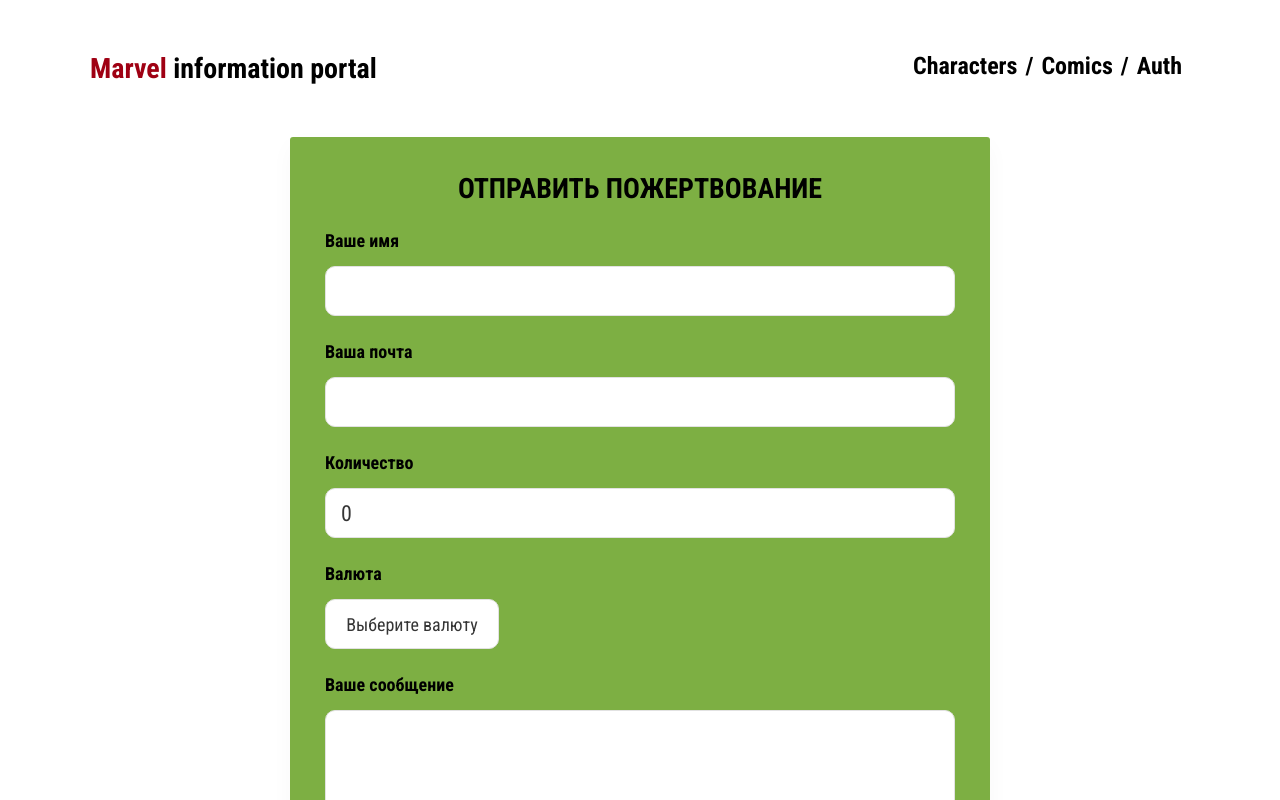
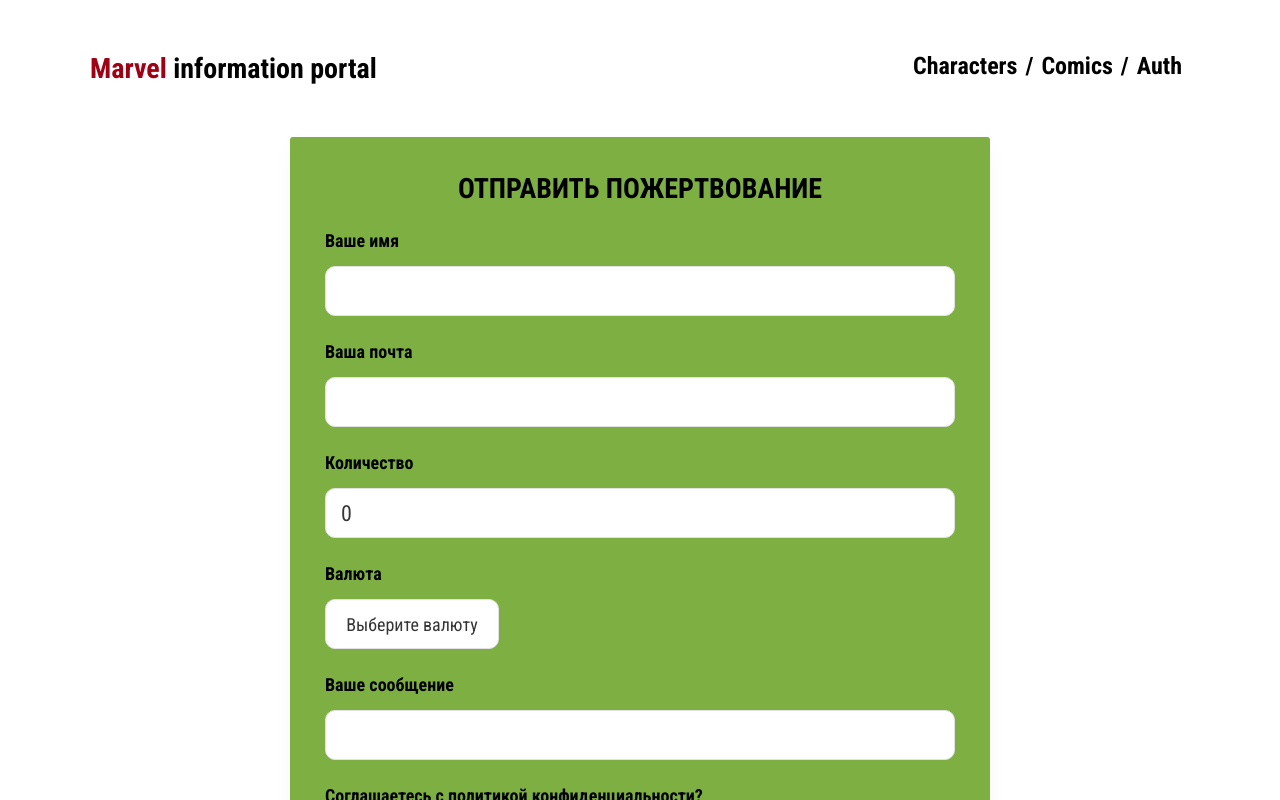
Before and after one commit to nur987/marvel_starter, a React (Create React App) app: page /auth in a window 1280 px wide. Shown: the top 800 px of the page. Built offline with nearby package versions, Linux system fonts and the light colour scheme.

Commit message:
optimize with Formik,Field,Form,ErrorMessage

```diff
--- a/src/components/pages/form/Form.js
+++ b/src/components/pages/form/Form.js
@@ -1,4 +1,88 @@
-import { useFormik } from "formik";
+import { Formik, Form, Field, ErrorMessage } from "formik";
+import * as Yup from "yup";
+
+import "./Form.scss";
+
+const CustomForms = () => {
+  return (
+    <Formik
+      initialValues={{
+        name: "",
+        email: "",
+        amount: 0,
+        currency: "",
+        text: "",
+        terms: false,
+      }}
+      validationSchema={Yup.object({
+        name: Yup.string()
+          .min(2, "Минимум 2 символа")
+          .required("Обязательная поле!"),
+        email: Yup.string()
+          .email("Неправильный email адрес")
+          .required("Обязательная поле!"),
+        amount: Yup.number()
+          .min(5, "Не менее 5")
+          .required("Обязательная поле!"),
+        currency: Yup.string().required("Выберите валюту"),
+        text: Yup.string().min(10, "Не менее 10 символов"),
+        terms: Yup.boolean()
+          .required("Необходимо согласие")
+          .oneOf([true], "Необходимо согласие"),
+      })}
+      onSubmit={(values) => console.log(JSON.stringify(values, null, 2))}
+    >
+      <Form className="form">
+        <h2>Отправить пожертвование</h2>
+        <label htmlFor="name">Ваше имя</label>
+        <Field
+          id="name"
+          name="name"
+          type="text"
+          /* value={formik.values.email}
+        onChange={formik.handleChange}
+        onBlur={formik.handleBlur} */
+          //!Написали вместо этих трех
+        />
+        {/* {formik.errors.terms && formik.touched.terms ? (
+          <div className="error">{formik.errors.terms}</div>
+        ) : null} */}
+        <ErrorMessage className="error" name="name" component="div" />
+        <label htmlFor="email">Ваша почта</label>
+        <input id="email" name="email" type="email" />
+
+        <label htmlFor="amount">Количество</label>
+        <Field id="amount" name="amount" type="number" />
+        <ErrorMessage className="error" name="email" component="div" />
+
+        <label htmlFor="currency">Валюта</label>
+        <Field id="currency" name="currency" as="select">
+          <option value="">Выберите валюту</option>
+          <option value="USD">USD</option>
+          <option value="UAH">UAH</option>
+          <option value="RUB">RUB</option>
+        </Field>
+        <ErrorMessage className="error" name="currency" component="div" />
+        <label htmlFor="text">Ваше сообщение</label>
+        <Field id="text" name="text" />
+        <ErrorMessage className="error" name="text" component="div" />
+
+        <label className="checkbox">
+          <Field name="terms" type="checkbox" as="checkbox" />
+          Соглашаетесь с политикой конфиденциальности?
+        </label>
+        <ErrorMessage className="error" name="terms" component="div" />
+
+        <button type="submit">Отправить</button>
+      </Form>
+    </Formik>
+  );
+};
+
+export default CustomForms;
+
+////! library;
+/* import { useFormik } from "formik";
 import * as Yup from "yup";
 
 import "./Form.scss";
@@ -114,7 +198,7 @@ const Forms = () => {
   );
 };
 
-export default Forms;
+export default Forms; */
 
 /*
 //With hook
```
